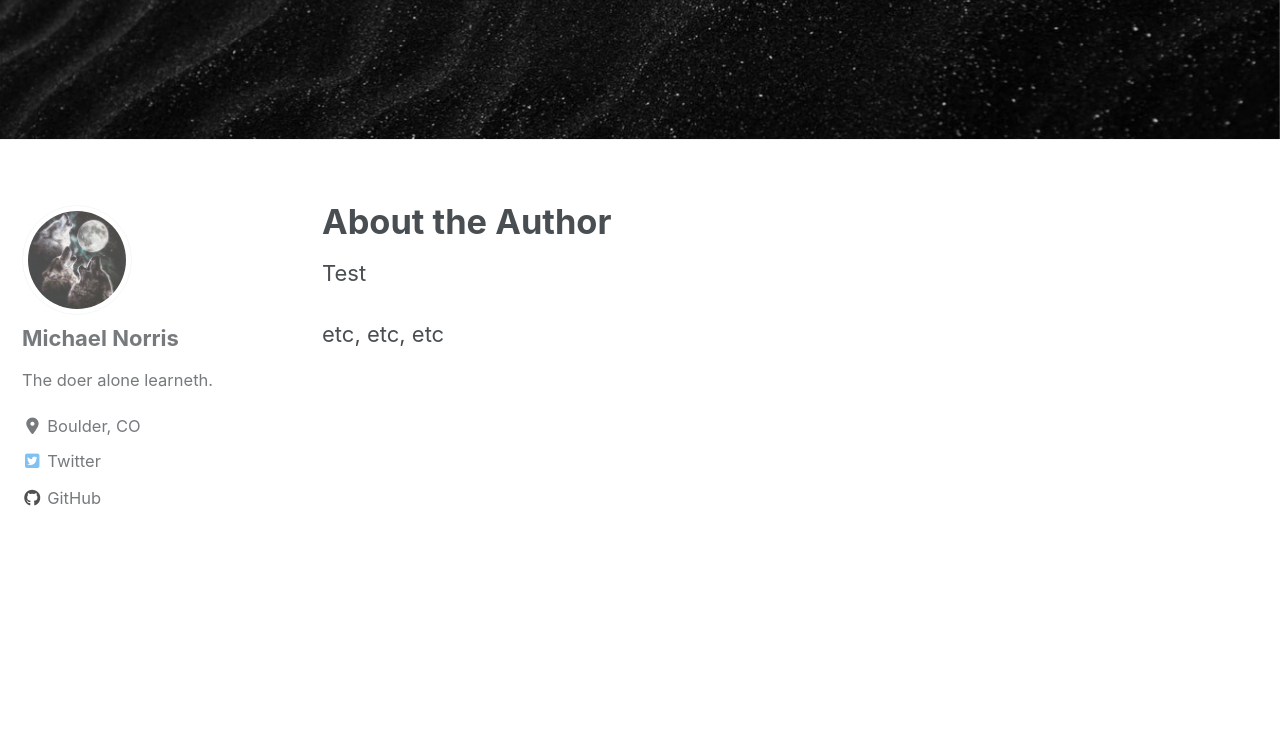
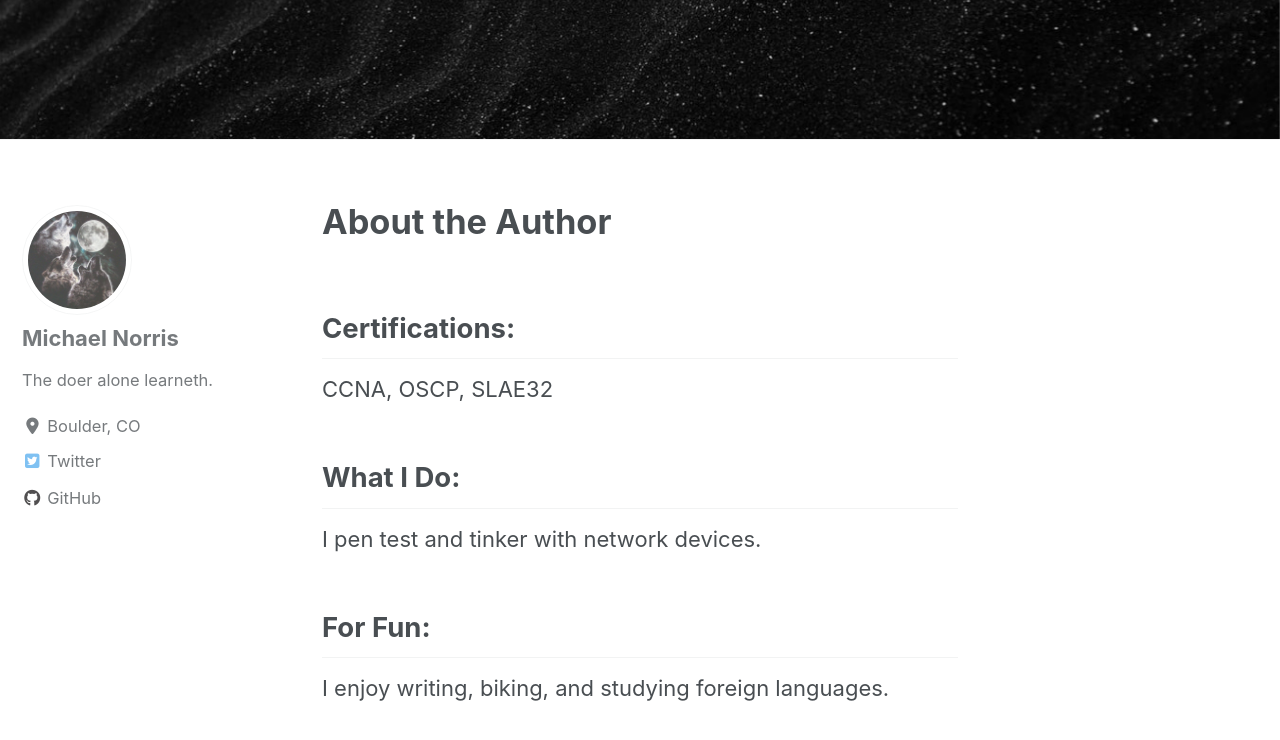
Before and after one commit to norrismw/mnorris.io, a Jekyll site: the page built from _pages/about.md, in a window 1280 px wide and 900 px high, scrolled down 299 px. Shown: the top 740 px of the window. Built offline with Jekyll 4.4.1, drawn with Linux system fonts in a browser that asks for light colours; cached includes are drawn as plain includes; nearby versions of some CDN libraries.

```diff
--- a/_pages/about.md
+++ b/_pages/about.md
@@ -4,6 +4,11 @@
 header:
     image: "/assets/images/black_sand.jpg"
 ---
-Test
+## Certifications:
+CCNA, OSCP, SLAE32
 
-etc, etc, etc
+## What I Do:
+I pen test and tinker with network devices.
+
+## For Fun:
+I enjoy writing, biking, and studying foreign languages.
```
Also changed, not shown: _pages/contact.md (+1 -2 lines).
